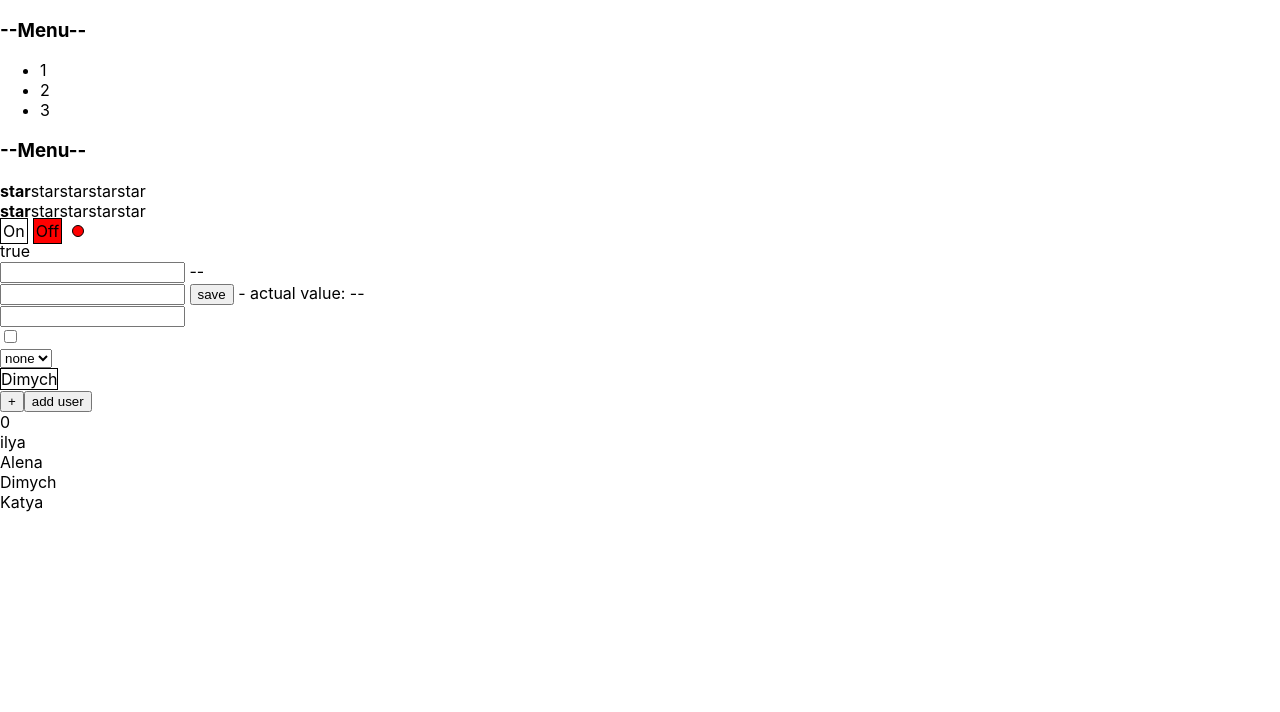
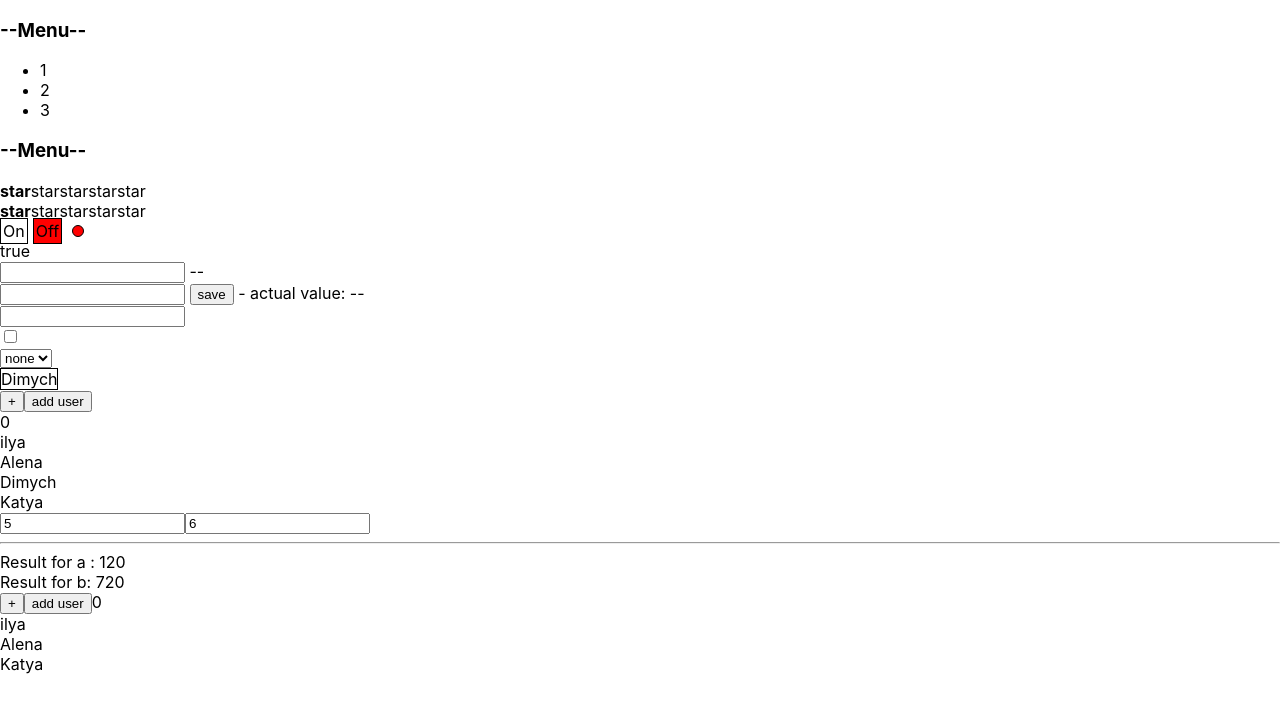
Before and after one commit to IlyaGab/React-podrobno, a React (Create React App) app: page / in a window 1280 px wide. Shown: the top 712 px of the page. Built offline with nearby package versions, Linux system fonts and the light colour scheme.

Commit message:
add useMemo task

```diff
--- a/src/App.tsx
+++ b/src/App.tsx
@@ -2,16 +2,17 @@ import React, {useState} from 'react';
 import './App.css';
 import {Accordion} from './Components/Accordion/Accordion';
 import {UncontroledRaiting} from './Components/Raiting/UncontrolledRaiting';
-
 import {Raiting, RaitingValueType} from './Components/Raiting/Raiting';
 import {UncontrolledOnOff} from './Components/OnOff/UncontrolledOnOff';
 import {UncontrolledAccordion} from './Components/Accordion/UncontrolledAccordion';
-import {GetValueOfUncontrolledInputByButtonPress
-} from './Components/UncontrolledInput/UncontrolledInput';
+import {GetValueOfUncontrolledInputByButtonPress} from './Components/UncontrolledInput/UncontrolledInput';
 import TrackingValueOfUncontrolledInput from './Components/UncontrolledInput/UncontrolledInput';
 import ControlledInput, {ControlledCheckbox, ControlledSelect} from './Components/ControlledInput/ControlledInput';
 import Select from './Components/Select/Select';
-import ReactMemo from './Components/ReactMemo';
+import ReactMemo from './Components/ReactMemo/ReactMemo';
+import UseMemo from './Components/UseMemo/UseMemo';
+import Factorial from './Components/Factorial/Factorial';
+
 
 let array = [{title:'Ilya', value:'1'}, {title:'Alena', value:'2'},{title: 'Dimych', value:'3'}]
 
@@ -38,6 +39,8 @@ function App() {
             <ControlledSelect/>
             <Select value={select} onChange={setSelect} items={array}/>
             <ReactMemo/>
+            <Factorial />
+            <UseMemo />
         </div>
     );
 }
--- /dev/null
+++ b/src/Components/Factorial/Factorial.tsx
@@ -0,0 +1,45 @@
+import React, {useMemo, useState} from 'react';
+
+const Factorial = () => {
+    const [a, setA] = useState(5)
+    const [b, setB] = useState(6)
+
+    let resultA = 1
+    let resultB = 1
+
+    resultA = useMemo(() => {
+        let tempResult = 1
+        for (let i = 1; i <= a; i++) {
+            let fake = 0
+            while (fake < 100000) {
+                fake++
+                let fakeValue = Math.random()
+            }
+            tempResult = tempResult * i
+        }
+        return tempResult
+    }, [a])
+
+
+    for (let i = 1; i <= b; i++) {
+        resultB = resultB * i
+    }
+
+    return (
+        <div>
+            <input value={a} onChange={(e) => setA(Number(e.currentTarget.value))}/>
+            <input value={b} onChange={(e) => setB(+e.currentTarget.value)}/>
+            <hr/>
+            <div>
+                Result for a : {resultA}
+            </div>
+            <div>
+                Result for b: {resultB}
+            </div>
+        </div>
+    );
+};
+
+
+
+export default Factorial;
--- a/src/Components/Select/Select.tsx
+++ b/src/Components/Select/Select.tsx
@@ -16,7 +16,6 @@ const Select = (props: SelectPropsType) => {
 
     const [active, setActive] = useState(false)
     const [hoveredElementValue, setHoveredElementValue] = useState(props.value)
-
     const selectedItem = props.items.find(i => i.value === props.value)
     const hoveredItem = props.items.find(i => i.value === hoveredElementValue)
 
--- /dev/null
+++ b/src/Components/UseMemo/UseMemo.tsx
@@ -0,0 +1,42 @@
+import React, {useMemo, useState} from 'react';
+
+const UsersSecret = (props: { users: Array<string> }) => {
+    console.log('render Users')
+    return <div> {
+        props.users.map((u, i) => <div key={i}>{u}</div>
+        )
+    }
+    </div>
+}
+const Users = React.memo(UsersSecret)
+
+export const UseMemo= () => {
+    console.log('Helps to ReactMemo')
+    let [count, setCount] = useState(0)
+    let [users, setUsers] = useState(['ilya', 'Alena', 'Dimych', 'Katya'])
+
+    const onClickHandler = () => {
+        setCount(count + 1)
+    }
+
+    const addUser = () => {
+        let newUsers = [...users, 'Ilya' + new Date().getTime()]
+        setUsers(newUsers)
+    }
+    const newArray = useMemo(() => {
+        return users.filter(u => u.toLowerCase().indexOf('a') > -1)
+    }, [users])
+
+
+    return (
+        <div>
+            <button onClick={onClickHandler}>+</button>
+            <button onClick={addUser}>add user</button>
+            {count}
+            <Users users={newArray}/>
+        </div>
+    );
+};
+
+
+export default UseMemo;
```
Also changed, not shown: src/Components/ReactMemo/ReactMemo.tsx (renamed from src/Components/ReactMemo.tsx).
